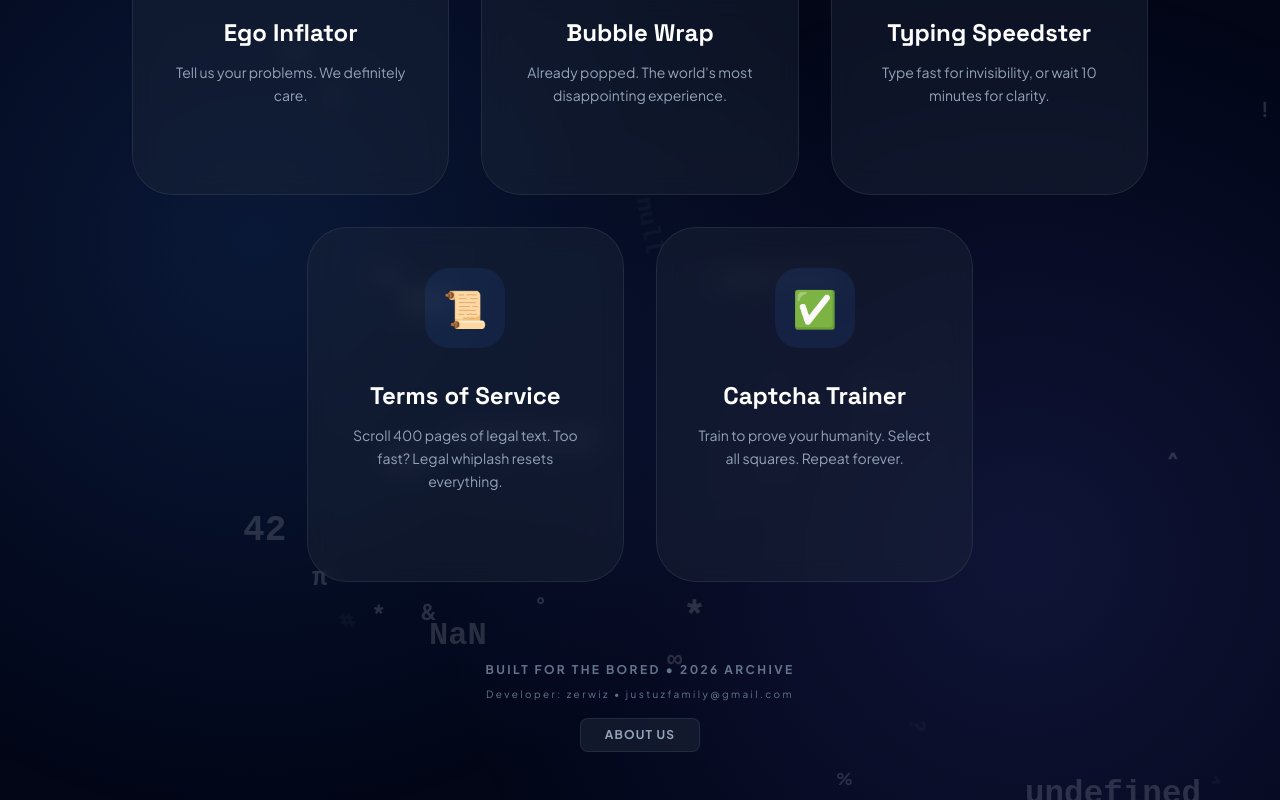
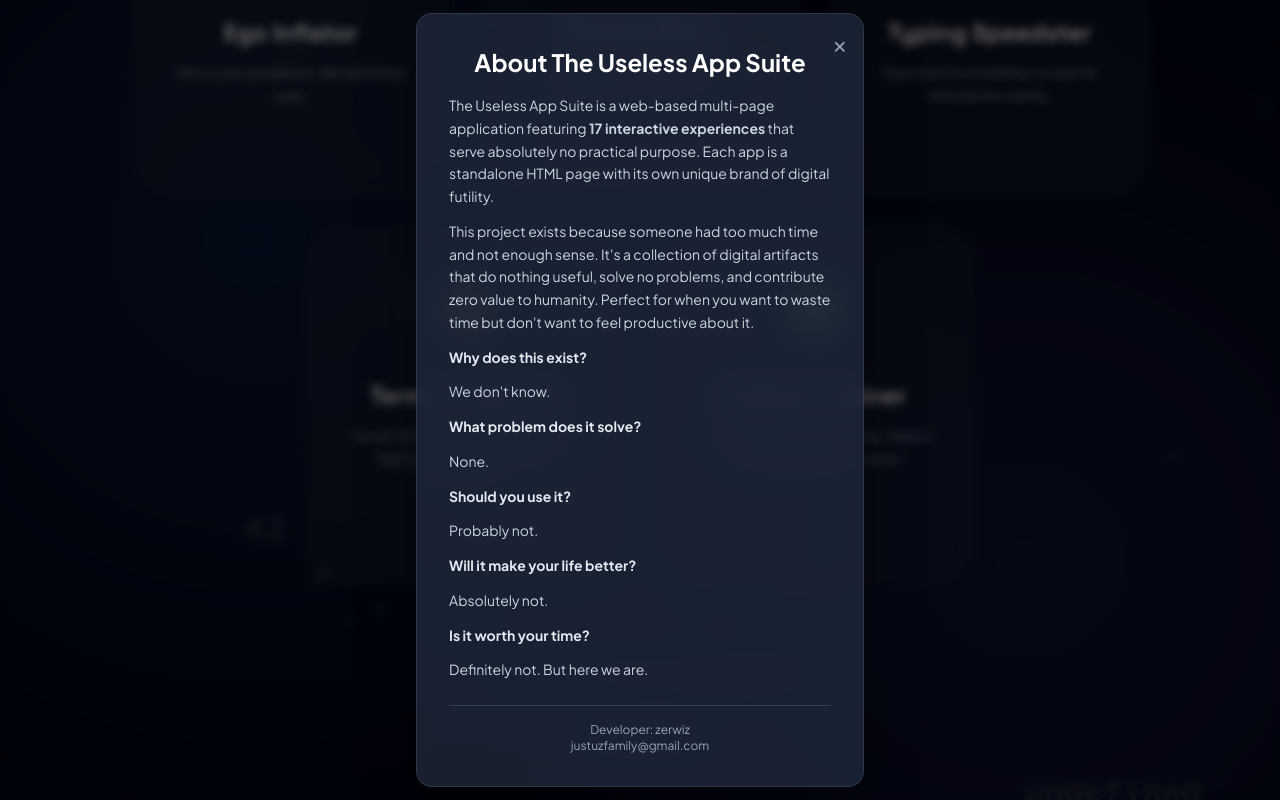
Before and after one commit to zerwiz/The-Useless-App-Suite, a website: page index.html in a window 1280 px wide. Both pictures are taken after a click on the button "ABOUT US". Shown: the part 2091-2891 px from the top of the page. Drawn offline with nearby package versions, Linux system fonts and the light colour scheme.

Commit message:
Add About Us button and modal to index footer

```diff
--- a/index.html
+++ b/index.html
@@ -495,6 +495,31 @@
         window.addEventListener('beforeunload', () => {
             if (modalInterval) clearTimeout(modalInterval);
         });
+
+        // About Us Modal
+        const aboutUsBtn = document.getElementById('about-us-btn');
+        const aboutUsModal = document.getElementById('about-us-modal');
+
+        function openAboutModal() {
+            aboutUsModal.classList.remove('hidden');
+            playClickSound('click');
+        }
+
+        function closeAboutModal() {
+            aboutUsModal.classList.add('hidden');
+            playClickSound('click');
+        }
+
+        if (aboutUsBtn) {
+            aboutUsBtn.addEventListener('click', openAboutModal);
+        }
+
+        // Close modal on Escape key
+        document.addEventListener('keydown', (e) => {
+            if (e.key === 'Escape' && !aboutUsModal.classList.contains('hidden')) {
+                closeAboutModal();
+            }
+        });
     </script>
 </body>
 </html>
```
